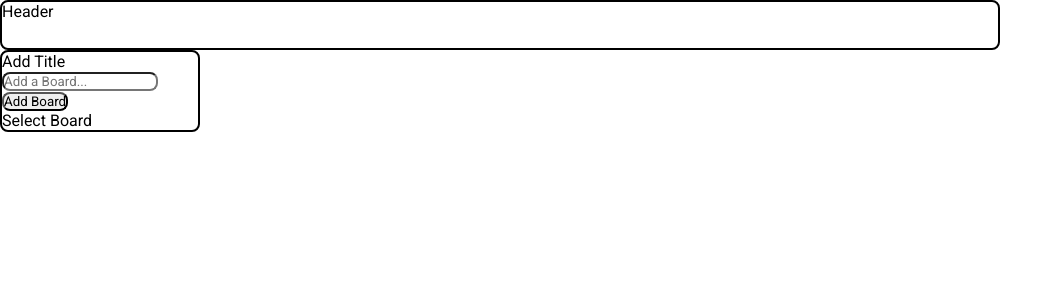
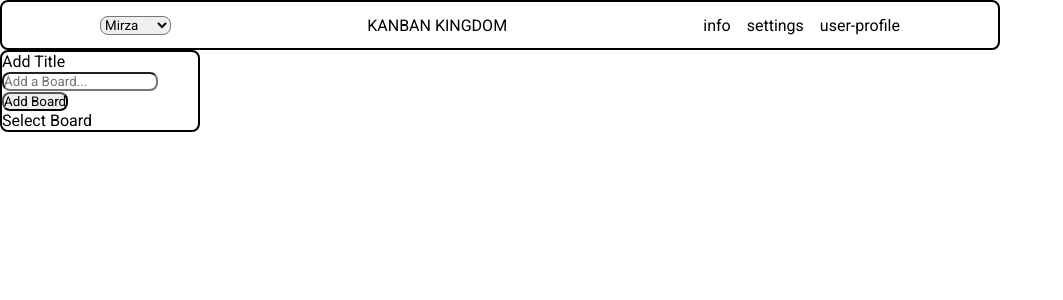
Before and after one commit to Fridbergs/kanban_kingdom, a React (Vite) app: page / in a window 1280 px wide. Shown: the top 300 px of the page, without its empty margins (0-1063 px from the left). Built offline with nearby package versions, Linux system fonts and the light colour scheme.

Commit message:
navbar and userselctor added as components

```diff
--- a/src/components/Header.jsx
+++ b/src/components/Header.jsx
@@ -1,10 +1,16 @@
-import React from 'react'
+import React from "react";
+import NavBar from "./NavBar";
+import UserSelector from "./UserSelector";
 
 const Header = () => {
   return (
-    <header>Header</header>
+    <header>
+      <UserSelector />
+      KANBAN KINGDOM
+      <NavBar />
+    </header>
     // Subkomponenter skall byggas, nav, login dropdown
-  )
-}
+  );
+};
 
-export default Header
+export default Header;
--- /dev/null
+++ b/src/components/NavBar.jsx
@@ -0,0 +1,16 @@
+import React from "react";
+
+const NavBar = () => {
+  //göra till Links med sidor (efter routing är på plats)
+  return (
+    <nav>
+      <ul style={{ listStyle: "none", display: "flex", gap: "1rem" }}>
+        <li>info</li>
+        <li>settings</li>
+        <li>user-profile</li>
+      </ul>
+    </nav>
+  );
+};
+
+export default NavBar;
--- /dev/null
+++ b/src/components/UserSelector.jsx
@@ -0,0 +1,21 @@
+import React from "react";
+
+const UserSelector = () => {
+  //renderar ut options beroende på vårt state för users
+  //uppdateras automatiskt när en användare lags till/tagits bort
+  return (
+    <>
+      <select>
+        <option value="Mirza">Mirza</option>
+        <option value="Eva">Eva</option>
+        <option value="Caroline">Caroline</option>
+        <option value="Aleksei">Aleksei</option>
+        <option value="Jumi">Jumi</option>
+        <option value="Linus">Linus</option>
+        <option value="Jason">Jason</option>
+      </select>
+    </>
+  );
+};
+
+export default UserSelector;
--- a/src/css/draft-style.css
+++ b/src/css/draft-style.css
@@ -12,6 +12,9 @@
 header {
   border: 2px solid black;
   height: 50px;
+  display: flex;
+  justify-content: space-around;
+  align-items: center;
 
 }
 /* Container */
```
